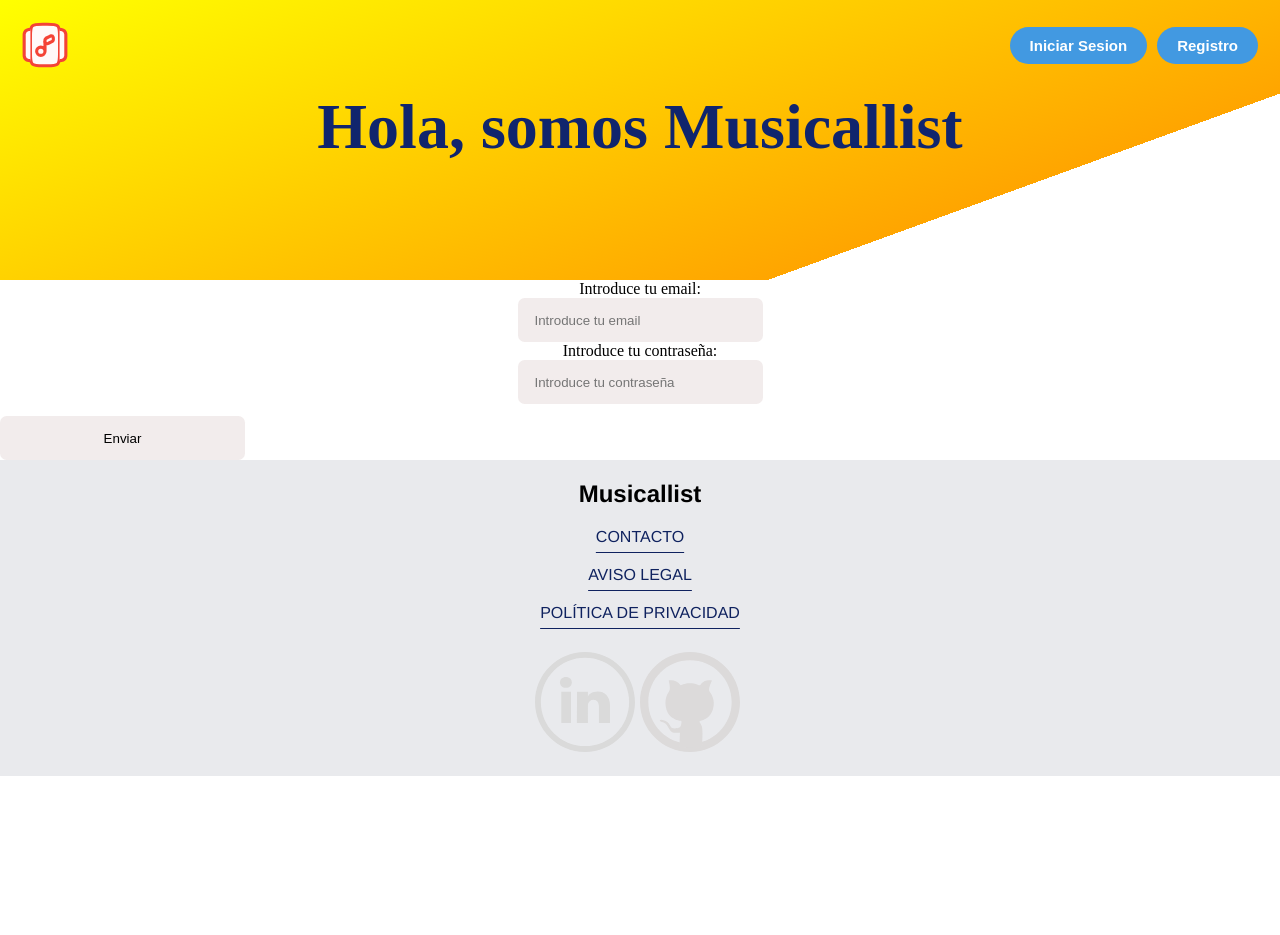
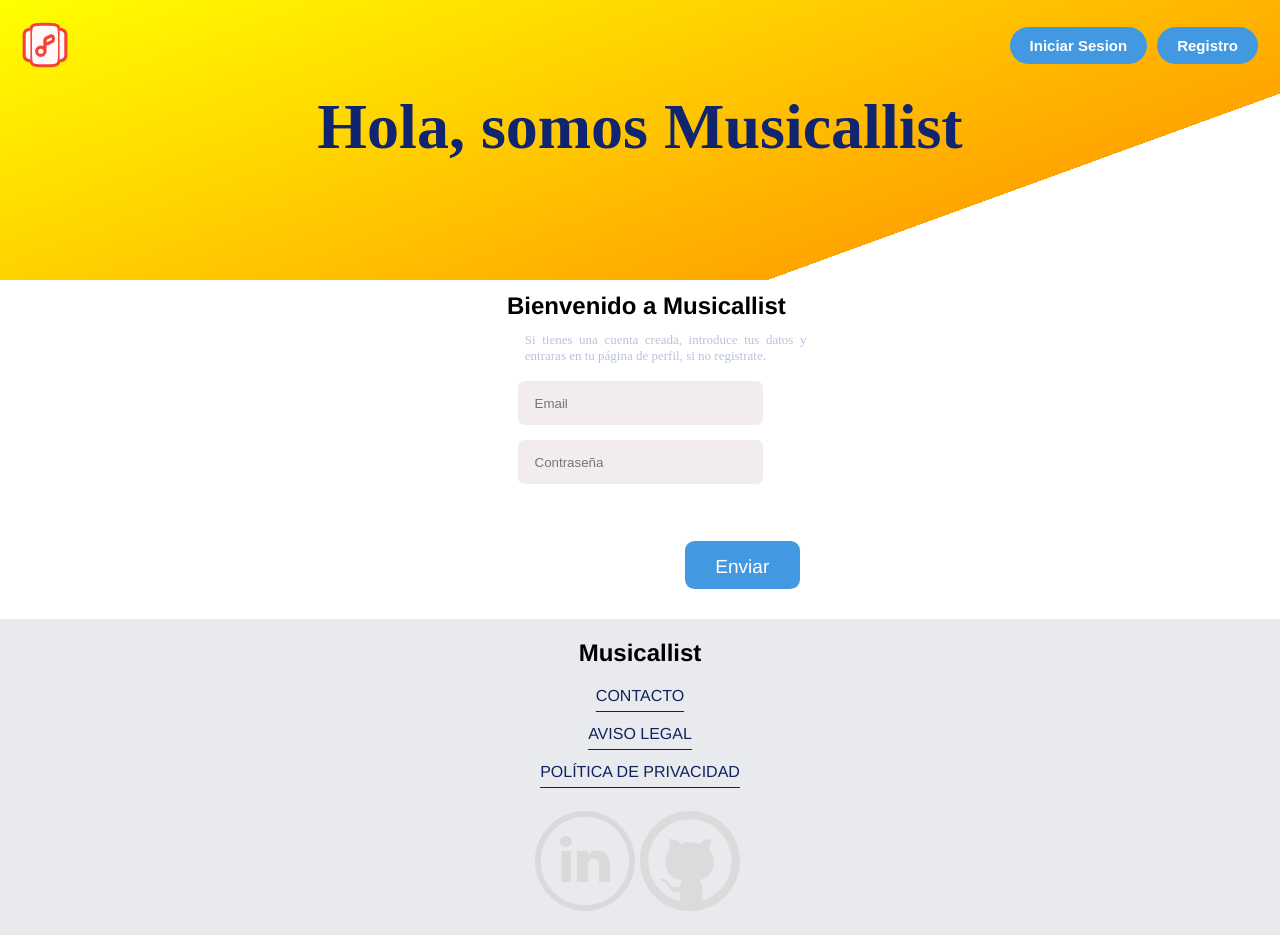
Before and after one commit to Mikelangel10/musicallist-frontend, an Angular app: page /login in a window 1280 px wide. Before the commit the page ends 800 px from the top, so only its background shows below. Built offline with nearby package versions, Linux system fonts and the light colour scheme.

Commit message:
U - Upadate the HTML component for the new form

```diff
--- a/src/app/pages/login/login.component.html
+++ b/src/app/pages/login/login.component.html
@@ -1,22 +1,25 @@
 <form [formGroup]="myform" (ngSubmit)="(onSave)" autocomplete="off">
-  <label>
-    <p>Introduce tu email:</p>
-  </label>
-  <input
-    type="email"
-    formControlName="email"
-    placeholder="Introduce tu email"
-  />
-  {{ !validField("email") ? "" : "El email es requerido" }}
+  <h2>Bienvenido a Musicallist</h2>
+  <div class="texto">
+    <p>
+      Si tienes una cuenta creada, introduce tus datos y entraras en tu página
+      de perfil, si no registrate.
+    </p>
+  </div>
 
-  <p>Introduce tu contraseña:</p>
-  <input
-    type="password"
-    formControlName="password"
-    placeholder="Introduce tu contraseña"
-  />
-  {{ !validField("password") ? "" : "La contraseña no es valida" }}
+  <div class="email">
+    <input type="email" formControlName="email" placeholder="Email" />
+    {{ !validField("email") ? "" : "El email is requerido" }}
+  </div>
+
+  <div class="password">
+    <input
+      type="password"
+      formControlName="password"
+      placeholder="Contraseña"
+    />
+    {{ !validField("password") ? "" : "La contraseña no es válida" }}
+  </div>
 </form>
-<div class="button">
-  <input type="button" value="Enviar" />
-</div>
+
+<button type="submit">Enviar</button>
```
